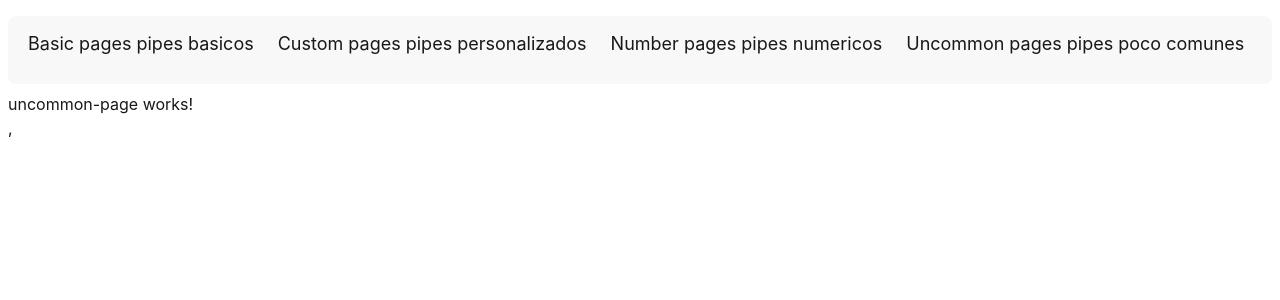
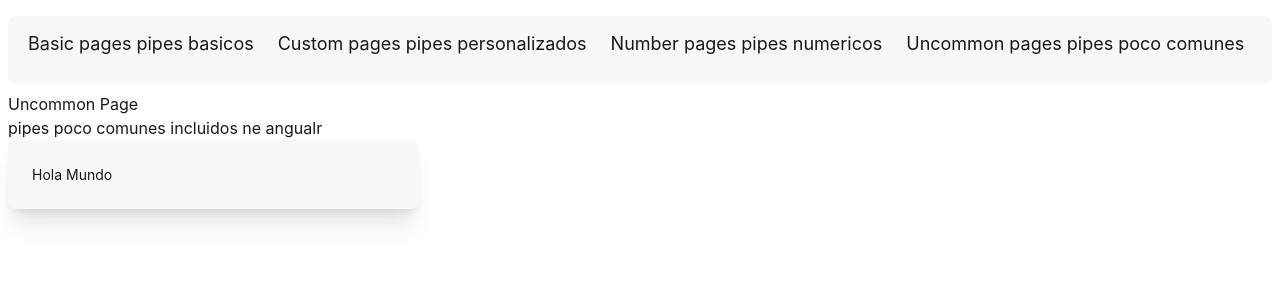
Before and after one commit to MarcoAndresSilva/Angular-pipes-app, an Angular app: page /uncommon in a window 1280 px wide. Shown: the top 300 px of the page. Built offline with nearby package versions, Linux system fonts and the light colour scheme.

Commit message:
uncommon pipes angula

```diff
--- a/src/app/pages/uncommon-page/uncommon-page.html
+++ b/src/app/pages/uncommon-page/uncommon-page.html
@@ -1 +1,13 @@
-<p>uncommon-page works!</p>,
+<section mx-10>
+  <h1 text-2xl font-bold>Uncommon Page</h1>
+  <h3 text-xl font-thin>pipes poco comunes incluidos ne angualr
+  </h3>
+</section>
+
+<div class="grid grid-cols-1 md:gid-cols-2 lg:grid-cols-3 gap-4">
+    <div class="card bg-base-200 shadow-xl">
+        <div class="card-body">
+            <h2>Hola Mundo</h2>
+        </div>
+    </div>
+</div>
```
